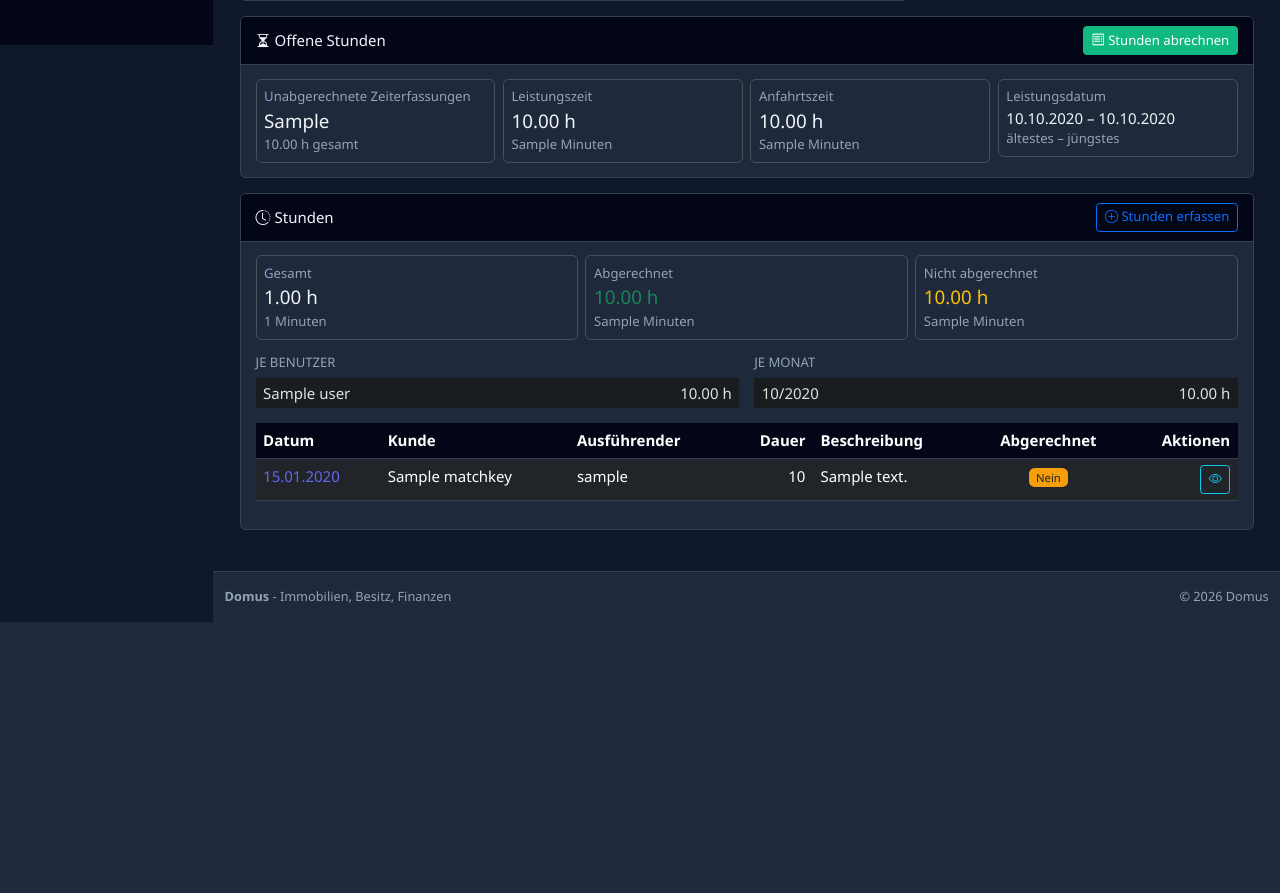
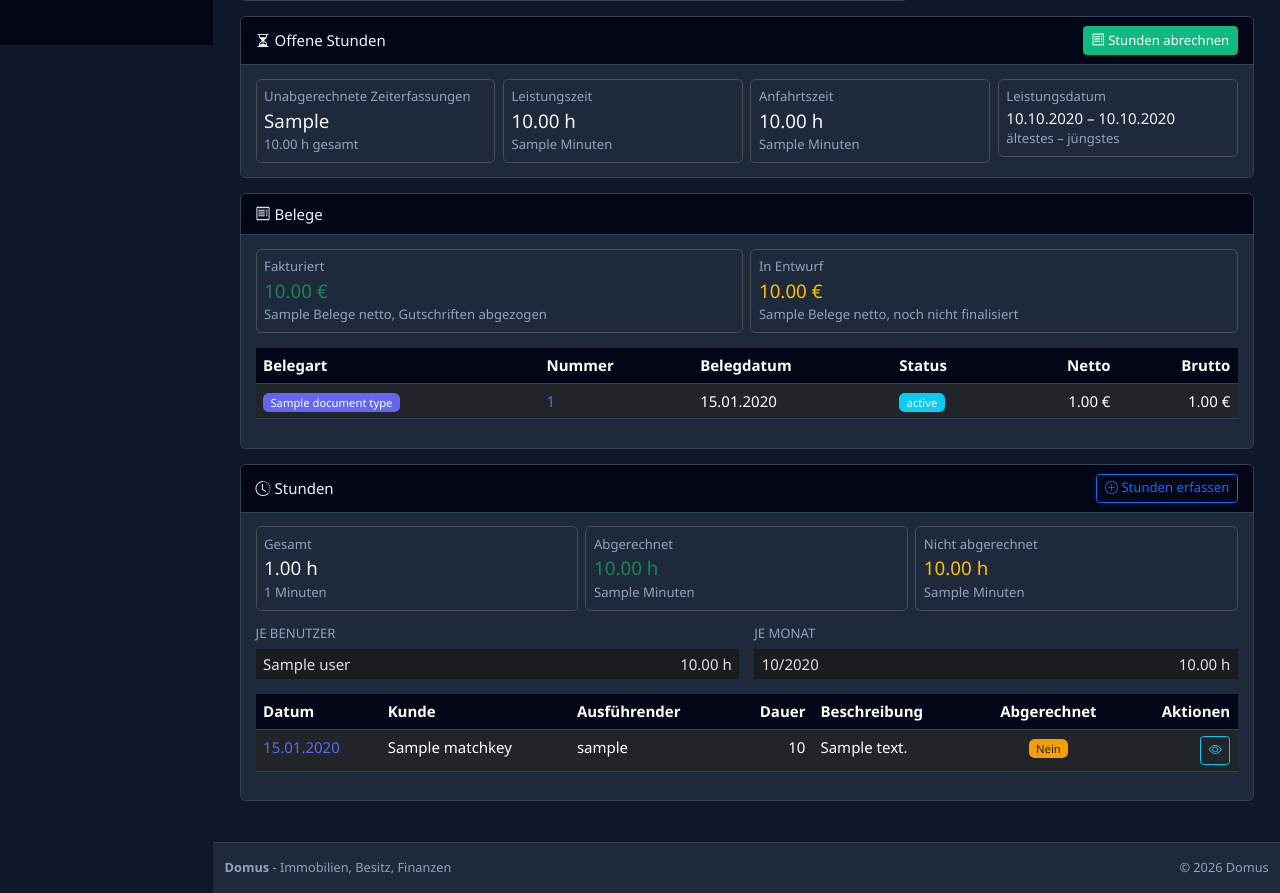
Before and after one commit to gdsanger/KManager, a Django app: template templates/core/projekt_detail.html in a window 1280 px wide. Shown: the part 755-1648 px from the top of the page. Before the commit the page ends 1377 px from the top, so only its background shows below. Run offline with Django 5.2, Linux system fonts and the light colour scheme; the template is opened without the code that fills it: most values are stand-ins (such as "Sample title", 1, 10 or a date in 2020); some libraries are stand-ins or nearby versions.

Commit message:
feat(#1194): Belegliste und Fakturasummen auf der Projektseite
Die Projekt-Detailseite zeigt alle zugeordneten Belege mit Belegart, verlinkter
Nummer, Belegdatum, Status sowie Netto- und Bruttobetrag, absteigend nach
Belegdatum. Gutschriften sind per Badge erkennbar und mindern die Fakturasumme.

Fakturiert und in Entwurf werden bewusst getrennt ausgewiesen, jeweils mit
Anzahl und Nettosumme: Ein Entwurf ist kein Umsatz, eine gemeinsame Summe
würde die Projektauswertung systematisch zu hoch erscheinen lassen. Ohne Belege
erscheint ein Leerzustand statt einer Tabelle mit Nullsummen.

Die Belege werden einmal mit select_related auf document_type und company
geladen und in Python summiert - keine Abfrage je Zeile.

projekt_delete fängt zugeordnete Belege ab und meldet sie verständlich, statt
in den ProtectedError und damit in einen Serverfehler zu laufen.

Co-Authored-By: Claude Opus 5 <noreply@anthropic.com>

```diff
--- a/templates/core/projekt_detail.html
+++ b/templates/core/projekt_detail.html
@@ -362,6 +362,93 @@
         </div>
     </div>
 
+    <!-- Belege -->
+    <div class="row mt-3">
+        <div class="col-12">
+            <div class="card">
+                <div class="card-header">
+                    <i class="bi bi-receipt"></i> Belege
+                </div>
+                <div class="card-body">
+                    {% if belege %}
+                    <!-- Kennzahlen: Entwürfe sind kein Umsatz und werden daher
+                         getrennt von den finalisierten Belegen ausgewiesen. -->
+                    <div class="row g-2 mb-3">
+                        <div class="col-md-6">
+                            <div class="border rounded p-2">
+                                <div class="text-muted small">Fakturiert</div>
+                                <div class="fs-5 text-success">{{ belege_fakturiert_netto|floatformat:2 }} €</div>
+                                <div class="text-muted small">
+                                    {{ belege_fakturiert_anzahl }} Beleg{{ belege_fakturiert_anzahl|pluralize:"e" }}
+                                    netto, Gutschriften abgezogen
+                                </div>
+                            </div>
+                        </div>
+                        <div class="col-md-6">
+                            <div class="border rounded p-2">
+                                <div class="text-muted small">In Entwurf</div>
+                                <div class="fs-5 text-warning">{{ belege_entwurf_netto|floatformat:2 }} €</div>
+                                <div class="text-muted small">
+                                    {{ belege_entwurf_anzahl }} Beleg{{ belege_entwurf_anzahl|pluralize:"e" }}
+                                    netto, noch nicht finalisiert
+                                </div>
+                            </div>
+                        </div>
+                    </div>
+
+                    <div class="table-responsive">
+                        <table class="table table-dark table-hover table-sm">
+                            <thead>
+                                <tr>
+                                    <th>Belegart</th>
+                                    <th>Nummer</th>
+                                    <th>Belegdatum</th>
+                                    <th>Status</th>
+                                    <th class="text-end">Netto</th>
+                                    <th class="text-end">Brutto</th>
+                                </tr>
+                            </thead>
+                            <tbody>
+                                {% for beleg in belege %}
+                                <tr>
+                                    <td class="text-nowrap">
+                                        {% if beleg.document_type.is_correction %}
+                                        <span class="badge bg-warning text-dark">{{ beleg.document_type.name }}</span>
+                                        {% else %}
+                                        <span class="badge bg-primary">{{ beleg.document_type.name }}</span>
+                                        {% endif %}
+                                    </td>
+                                    <td class="text-nowrap">
+                                        <a href="{% url 'auftragsverwaltung:document_detail' doc_key=beleg.document_type.key pk=beleg.pk %}">
+                                            {{ beleg.number|default:"(ohne Nummer)" }}
+                                        </a>
+                                    </td>
+                                    <td class="text-nowrap">{{ beleg.issue_date|date:"d.m.Y" }}</td>
+                                    <td class="text-nowrap">
+                                        {% if beleg.status == 'DRAFT' %}
+                                        <span class="badge bg-secondary">{{ beleg.get_status_display }}</span>
+                                        {% else %}
+                                        <span class="badge bg-info">{{ beleg.get_status_display }}</span>
+                                        {% endif %}
+                                    </td>
+                                    <td class="text-nowrap text-end">{{ beleg.total_net|floatformat:2 }} €</td>
+                                    <td class="text-nowrap text-end">{{ beleg.total_gross|floatformat:2 }} €</td>
+                                </tr>
+                                {% endfor %}
+                            </tbody>
+                        </table>
+                    </div>
+                    {% else %}
+                    <p class="text-muted mb-0">
+                        <i class="bi bi-inbox"></i> Diesem Projekt ist noch kein Beleg zugeordnet.
+                        Die Zuordnung wird am Beleg selbst gepflegt.
+                    </p>
+                    {% endif %}
+                </div>
+            </div>
+        </div>
+    </div>
+
     <!-- Stunden / Zeiterfassung -->
     <div class="row mt-3">
         <div class="col-12">
```
Also changed, not shown: core/views.py (+62 -0 lines), templates/core/projekt_confirm_delete.html (+9 -1 lines).
